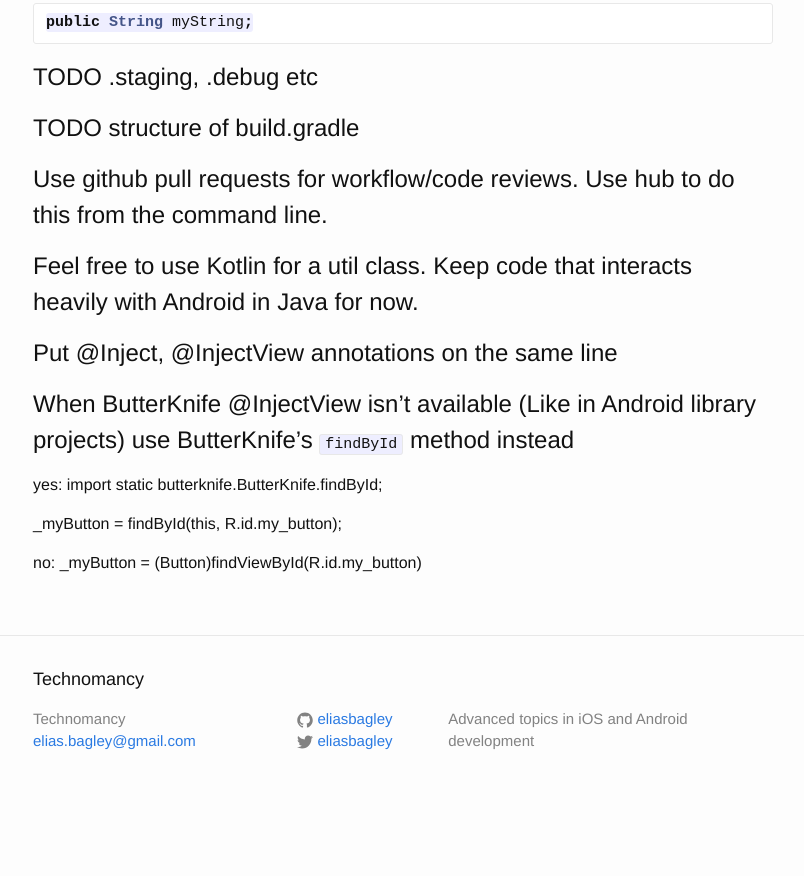
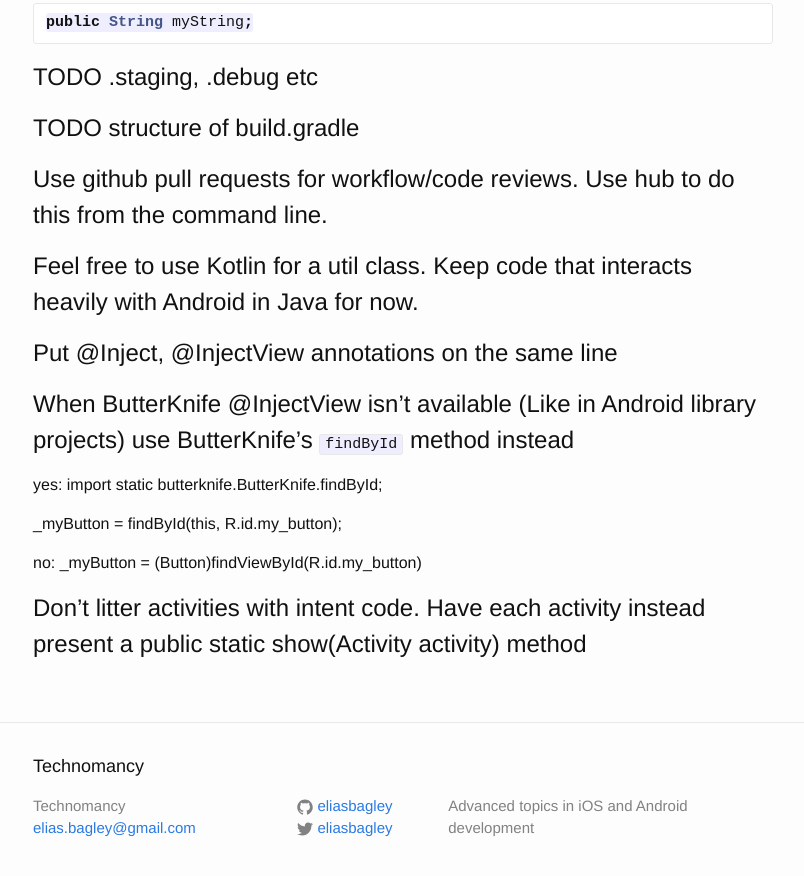
Before and after one commit to eliasbagley/eliasbagley.github.io, a Jekyll site: the page built from _posts/2015-10-27-android-style-guide.markdown, in a window 1280 px wide and 900 px high, scrolled down 6014 px. Shown: the top 876 px of the window, without its empty margins (237-1041 px from the left). Built offline with Jekyll 4.4.1, drawn with Linux system fonts in a browser that asks for light colours; Markdown is read by kramdown in place of the engine named in the settings; comment, search, counter and statistics services are not loaded; before the commit the page ends 6827 px from its top, so only the background shows below that.

Commit message:
Update style guide

```diff
--- a/_posts/2015-10-27-android-style-guide.markdown
+++ b/_posts/2015-10-27-android-style-guide.markdown
@@ -301,3 +301,5 @@ _myButton = findById(this, R.id.my_button);
 
 no:
 _myButton = (Button)findViewById(R.id.my_button)
+
+# Don't litter activities with intent code. Have each activity instead present a public static show(Activity activity) method
```
